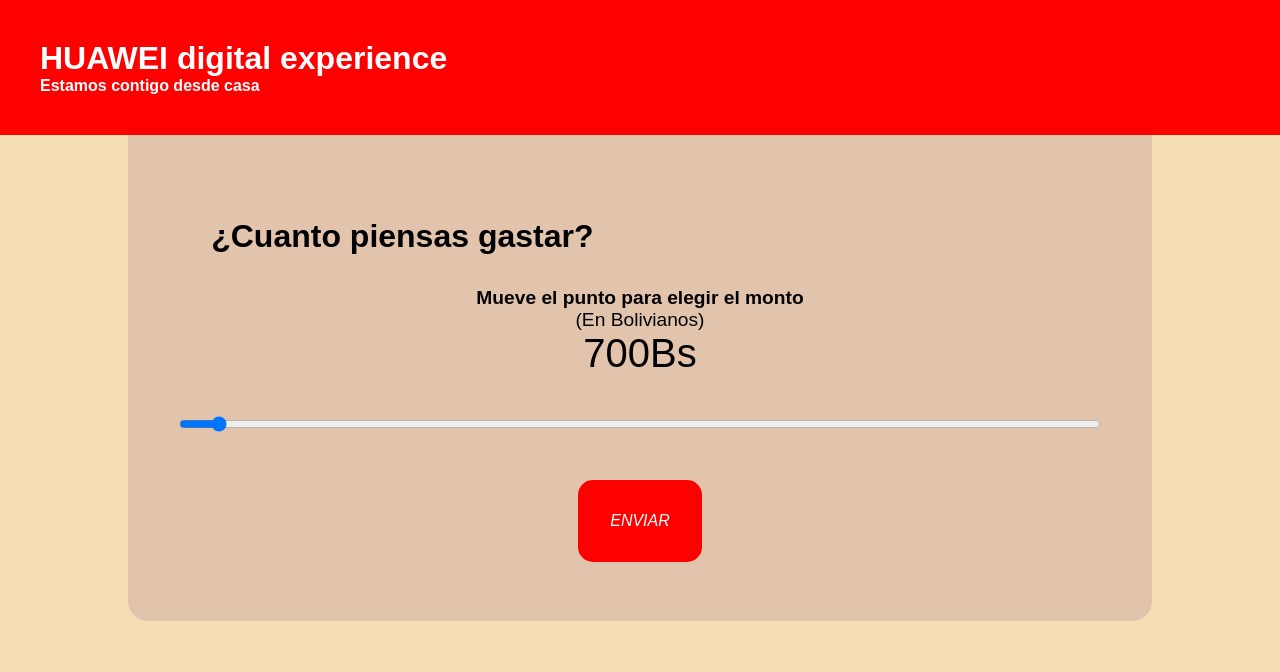
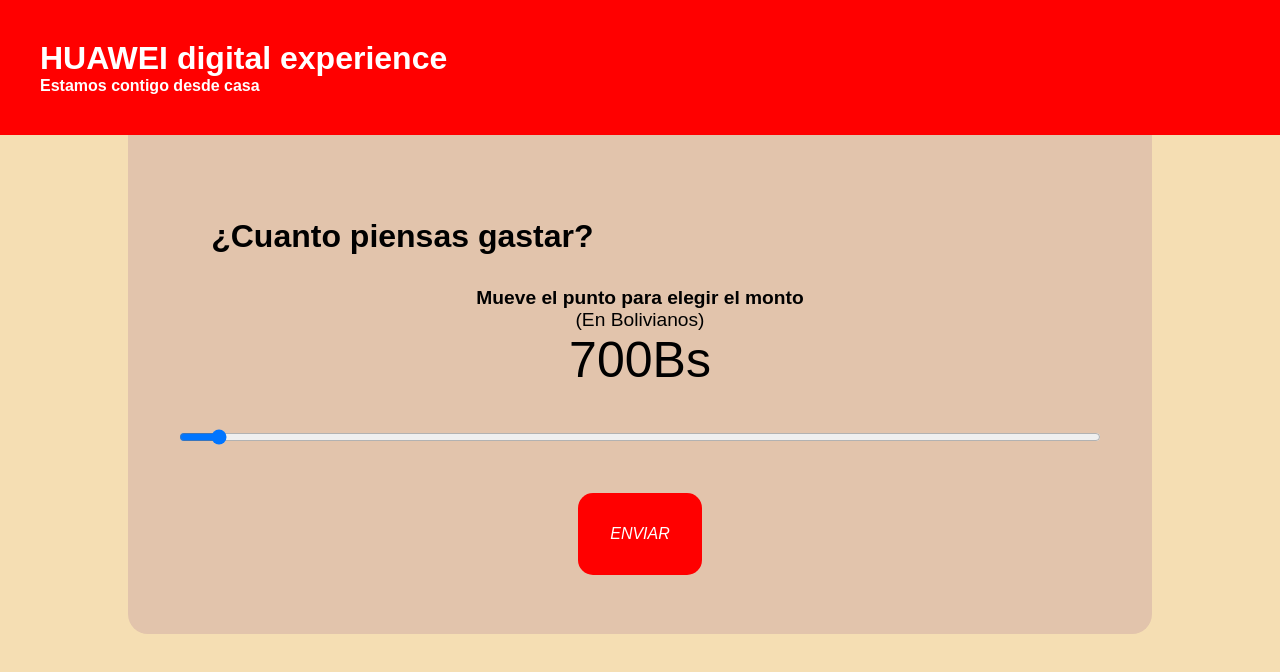
Before and after one commit to jeraldvj/golden, a plain HTML site: page index.html in a window 1280 px wide. Both pictures are taken after a click on the element "TABLET". Drawn offline with Linux system fonts and the light colour scheme.

Commit message:
Update mystyle.css

```diff
--- a/css/mystyle.css
+++ b/css/mystyle.css
@@ -170,5 +170,5 @@ h2{
     font-size: 1em;
 }
 #ssvalue{
-    font-size: 2.5em;
+    font-size: 50px;
 }
```
